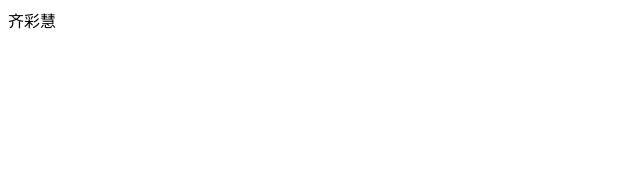
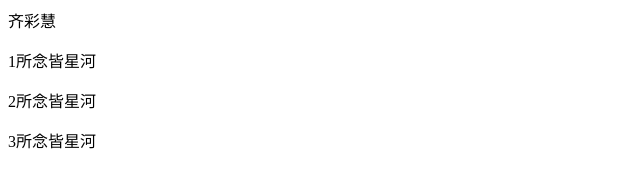
Before and after one commit to qicaihui/ch, a plain HTML site: page index.html in a window 1280 px wide. Shown: the whole page, without its empty margins (0-640 px from the left). Drawn offline with Linux system fonts and the light colour scheme.

Commit message:
新增了内容

```diff
--- a/index.html
+++ b/index.html
@@ -7,5 +7,10 @@
 </head>
 <body>
     齐彩慧
+    <div class="list">
+        <p>1所念皆星河</p>
+        <p>2所念皆星河</p>
+        <p>3所念皆星河</p>
+    </div>
 </body>
 </html>
```
